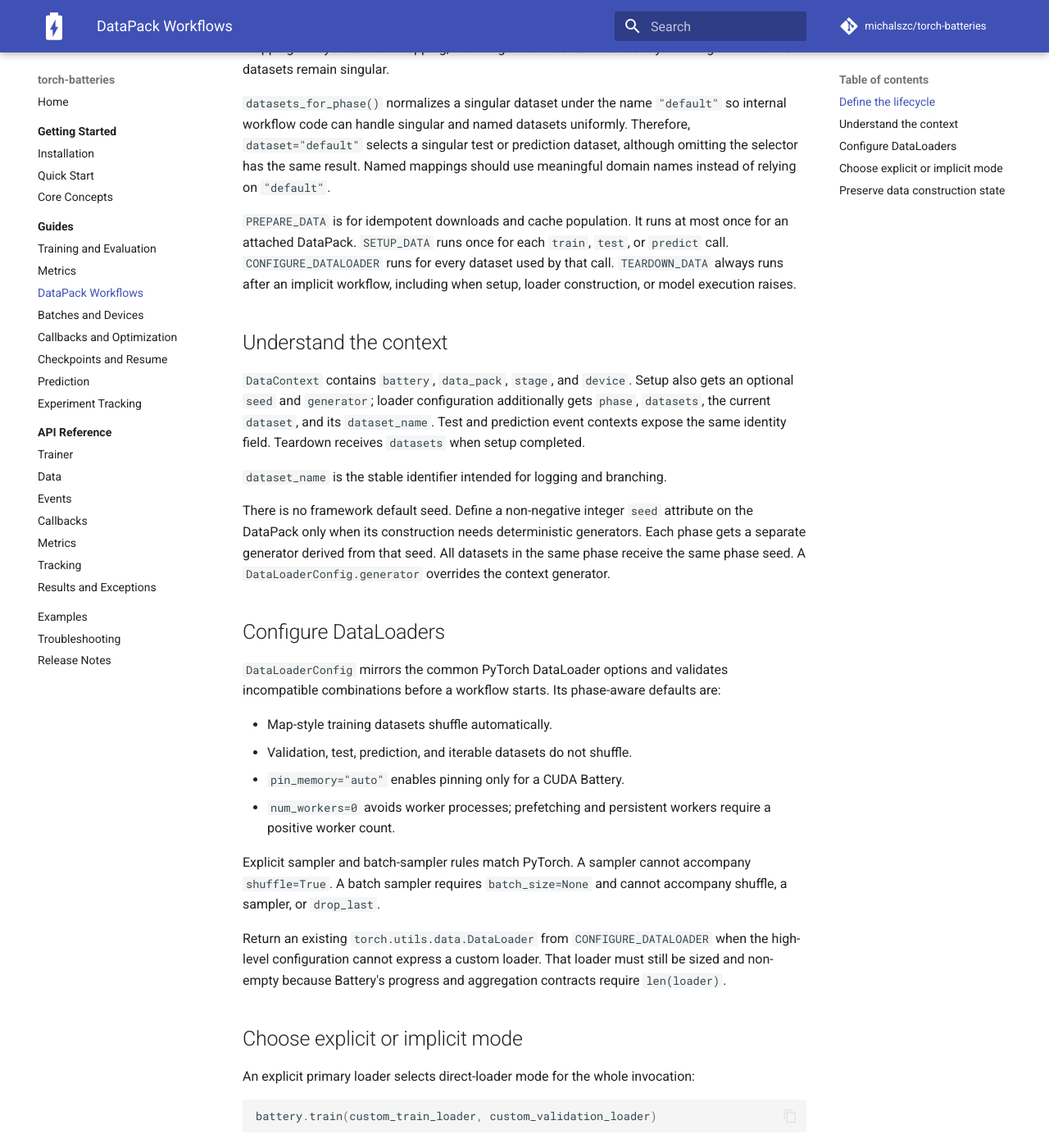
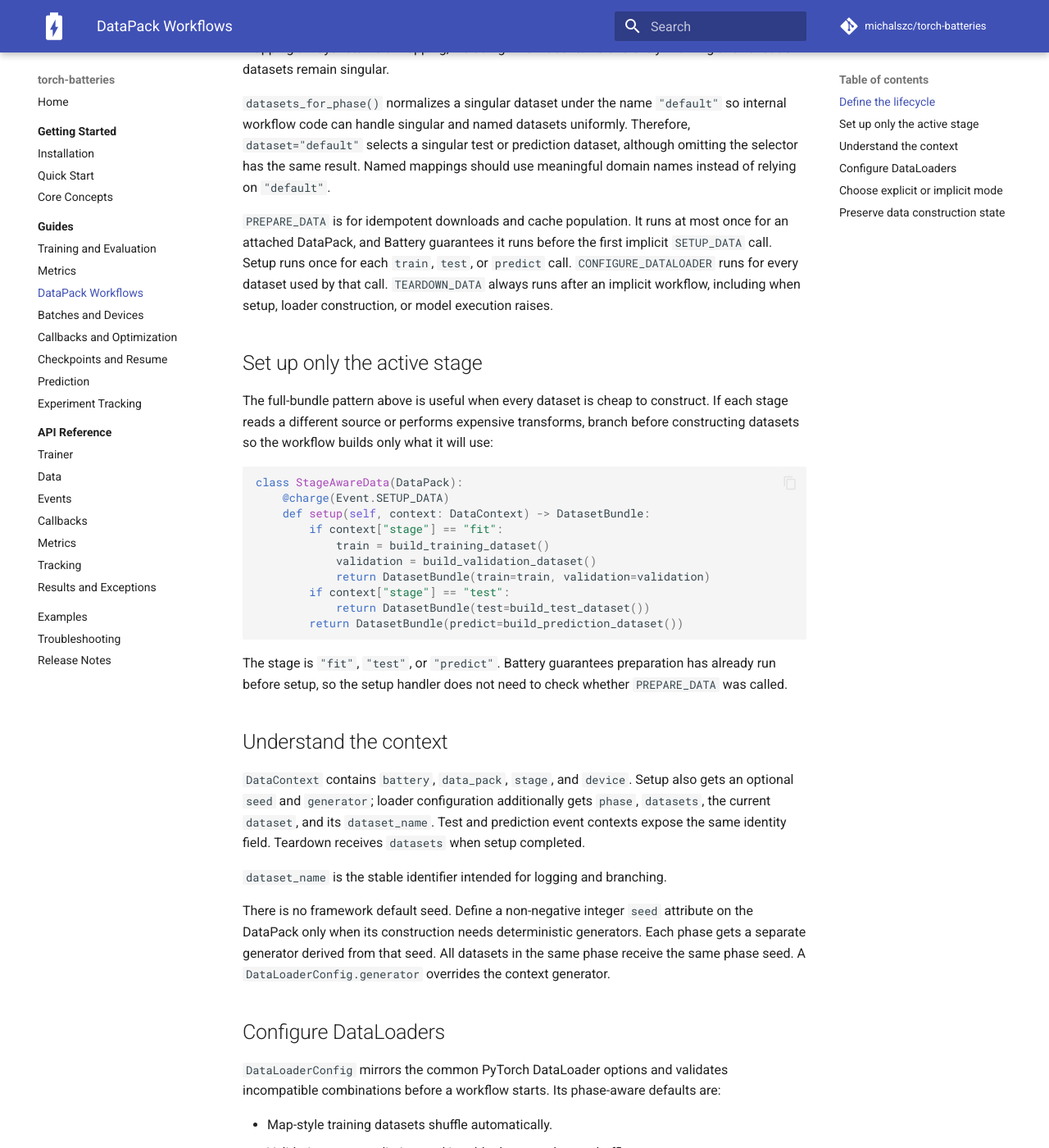
Before and after one commit to michalszc/torch-batteries, an MkDocs documentation site: the page built from documentation/guides/data-pack.md, in a window 1280 px wide and 1400 px high, scrolled down 1857 px. Shown: the whole window at 82% size. Built offline with MkDocs 1.6.1 and Material for MkDocs 9.7.7, drawn with Linux system fonts in a browser that asks for light colours; comment, search, counter and statistics services are not loaded.

Commit message:
docs(data): demonstrate stage-aware DataPack setup

````diff
--- a/documentation/guides/data-pack.md
+++ b/documentation/guides/data-pack.md
@@ -100,10 +100,34 @@ the selector has the same result. Named mappings should use meaningful domain na
 instead of relying on `"default"`.
 
 `PREPARE_DATA` is for idempotent downloads and cache population. It runs at most once
-for an attached DataPack. `SETUP_DATA` runs once for each `train`, `test`, or
-`predict` call. `CONFIGURE_DATALOADER` runs for every dataset used by that call.
-`TEARDOWN_DATA` always runs after an implicit workflow, including when setup, loader
-construction, or model execution raises.
+for an attached DataPack, and Battery guarantees it runs before the first implicit
+`SETUP_DATA` call. Setup runs once for each `train`, `test`, or `predict` call.
+`CONFIGURE_DATALOADER` runs for every dataset used by that call. `TEARDOWN_DATA`
+always runs after an implicit workflow, including when setup, loader construction, or
+model execution raises.
+
+## Set up only the active stage
+
+The full-bundle pattern above is useful when every dataset is cheap to construct. If
+each stage reads a different source or performs expensive transforms, branch before
+constructing datasets so the workflow builds only what it will use:
+
+```python
+class StageAwareData(DataPack):
+    @charge(Event.SETUP_DATA)
+    def setup(self, context: DataContext) -> DatasetBundle:
+        if context["stage"] == "fit":
+            train = build_training_dataset()
+            validation = build_validation_dataset()
+            return DatasetBundle(train=train, validation=validation)
+        if context["stage"] == "test":
+            return DatasetBundle(test=build_test_dataset())
+        return DatasetBundle(predict=build_prediction_dataset())
+```
+
+The stage is `"fit"`, `"test"`, or `"predict"`. Battery guarantees preparation has
+already run before setup, so the setup handler does not need to check whether
+`PREPARE_DATA` was called.
 
 ## Understand the context
 
````
Also changed, not shown: 1 other file.
